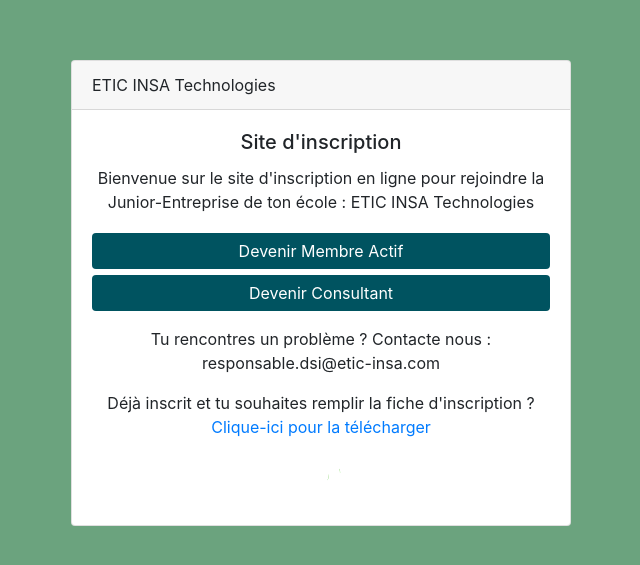
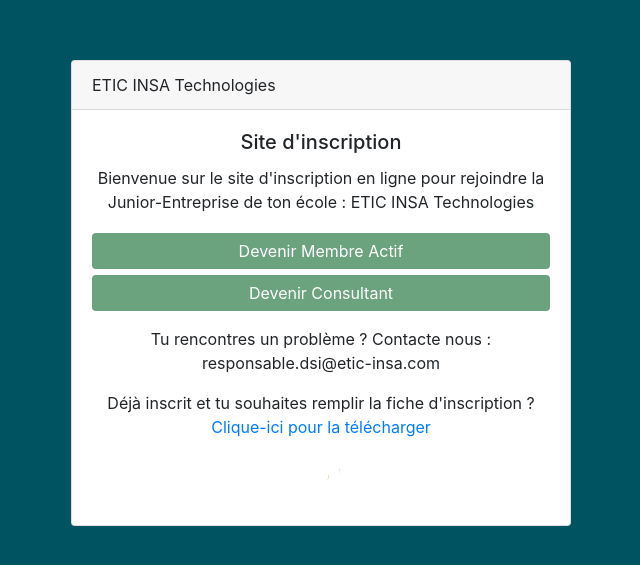
Before and after one commit to ETICINSATechnologies/SiteInscription, a React (Create React App) app in the folder client/: page / in a window 1280 px wide. Shown: the part 107-672 px from the top of the page, without its empty margins (319-959 px from the left). Built offline with nearby package versions, Linux system fonts and the light colour scheme.

Commit message:
Switched standard colours

```diff
--- a/client/src/index.css
+++ b/client/src/index.css
@@ -1,7 +1,7 @@
 /* Variables */
 :root {
-  --main-bg-color: #6BA37E;
-  --main-btn-color: #005360;
+  --main-bg-color: #005360;
+  --main-btn-color: #6BA37E;
 }
 
 body, html {
```
